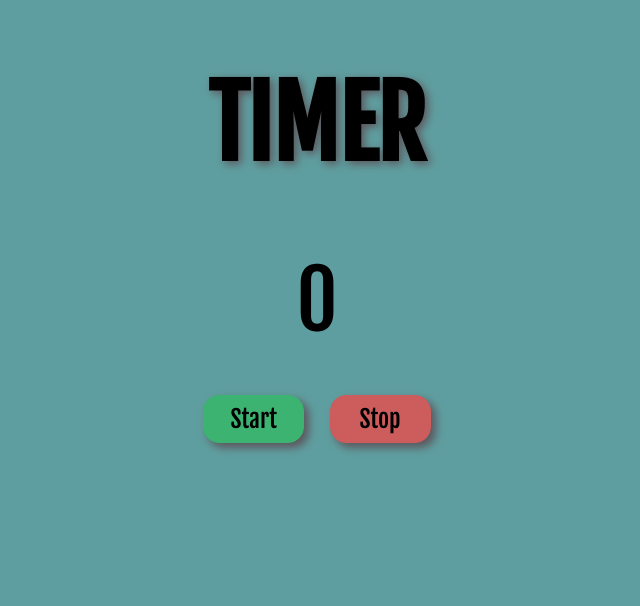
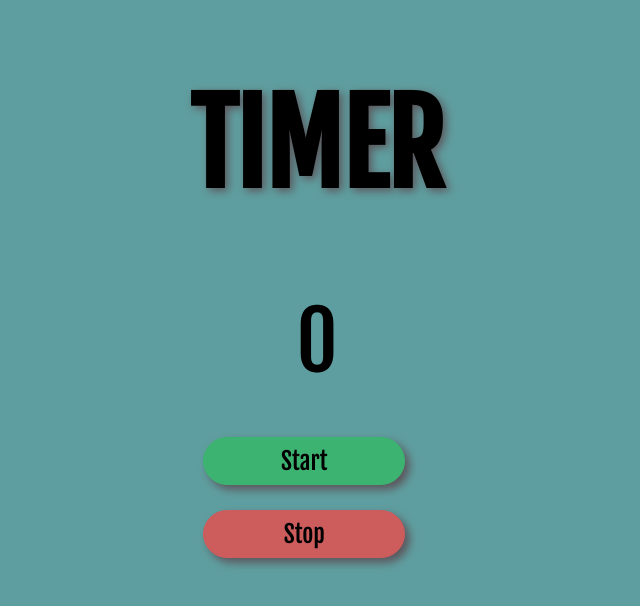
Before and after one commit to pratik-coder1/Web-Timer, a plain HTML site: page index.html in a window 1280 px wide. Shown: the whole page, without its empty margins (323-963 px from the left). Drawn offline with Linux system fonts and the light colour scheme.

Commit message:
Update style.css

```diff
--- a/style.css
+++ b/style.css
@@ -6,7 +6,7 @@ body {
 }
 
 #title {
-    font-size: 6rem;
+    font-size: 7rem;
     text-transform: uppercase;
     text-align: center;
     text-shadow: 0.2rem 0.2rem 0.5rem #5c575c;
@@ -25,14 +25,14 @@ body {
 }
 
 .btn {
-    width: 40%;
-    float: left;
+    width: 80%;
+    float: center;
     height: 3rem;
     margin: 5%;
     padding: 2%;
     font-size: 1.5rem;
     font-family: 'Fjalla One', sans-serif;
-    border-radius: 1rem;
+    border-radius: 2rem;
     box-shadow: 0.3rem 0.3rem 0.5rem #5c575c;
 }
 
```
